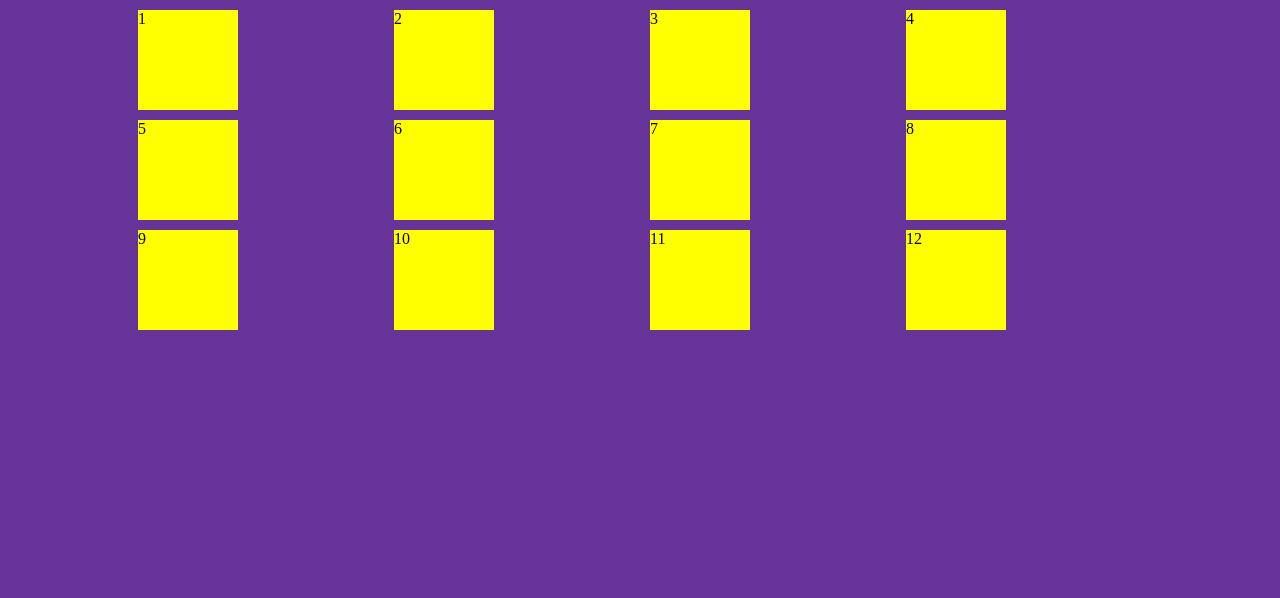
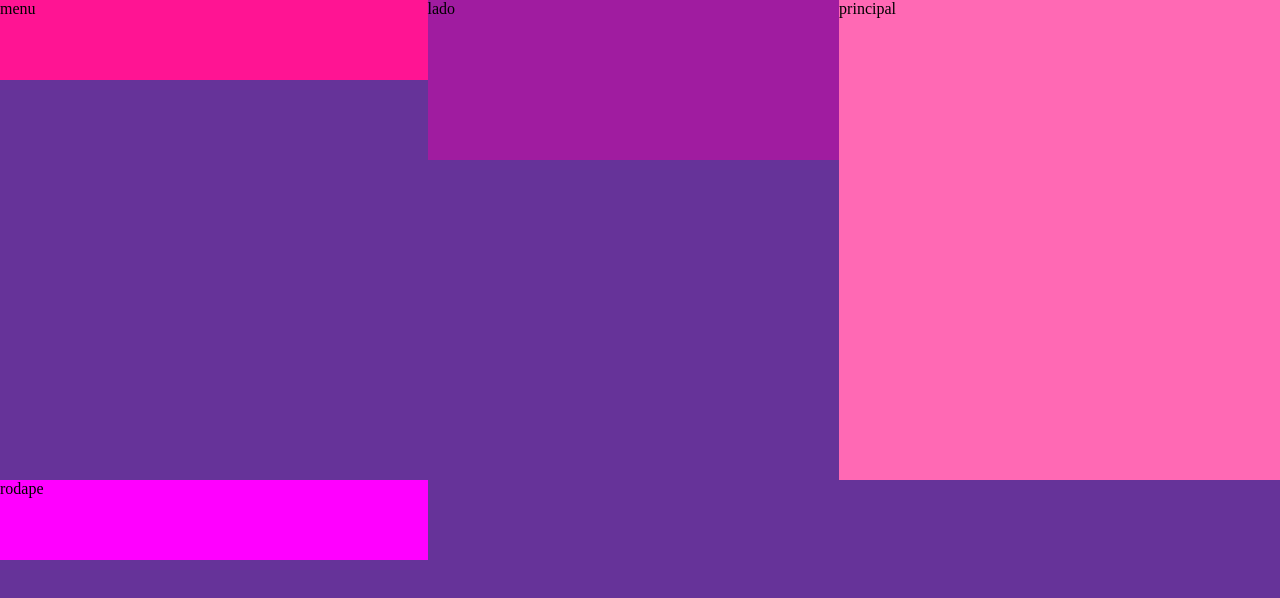
Before and after one commit to suassuas20/2i2t, a plain HTML site: page estudogrid.html in a window 1280 px wide. Drawn offline with Linux system fonts and the light colour scheme.

Commit message:
Update estudogrid.html

```diff
--- a/estudogrid.html
+++ b/estudogrid.html
@@ -9,21 +9,13 @@
 </head>
 <body>
 
-    <section class="conteudo">
-        <div class="item">1</div>
-        <div class="item">2</div>
-        <div class="item">3</div>
-        <div class="item">4</div>
-        <div class="item">5</div>
-        <div class="item">6</div>
-        <div class="item">7</div>
-        <div class="item">8</div>
-        <div class="item">9</div>
-        <div class="item">10</div>
-        <div class="item">11</div>
-        <div class="item">12</div>
+    <section class="meu-site">
+        <div class="menu">menu</div>
+        <div class="lado">lado</div>
+        <div class="principal">principal</div>
+        <div class="rodape">rodape</div>
 
-    </section>
+</section>
 
 </body>
 </html>
```
